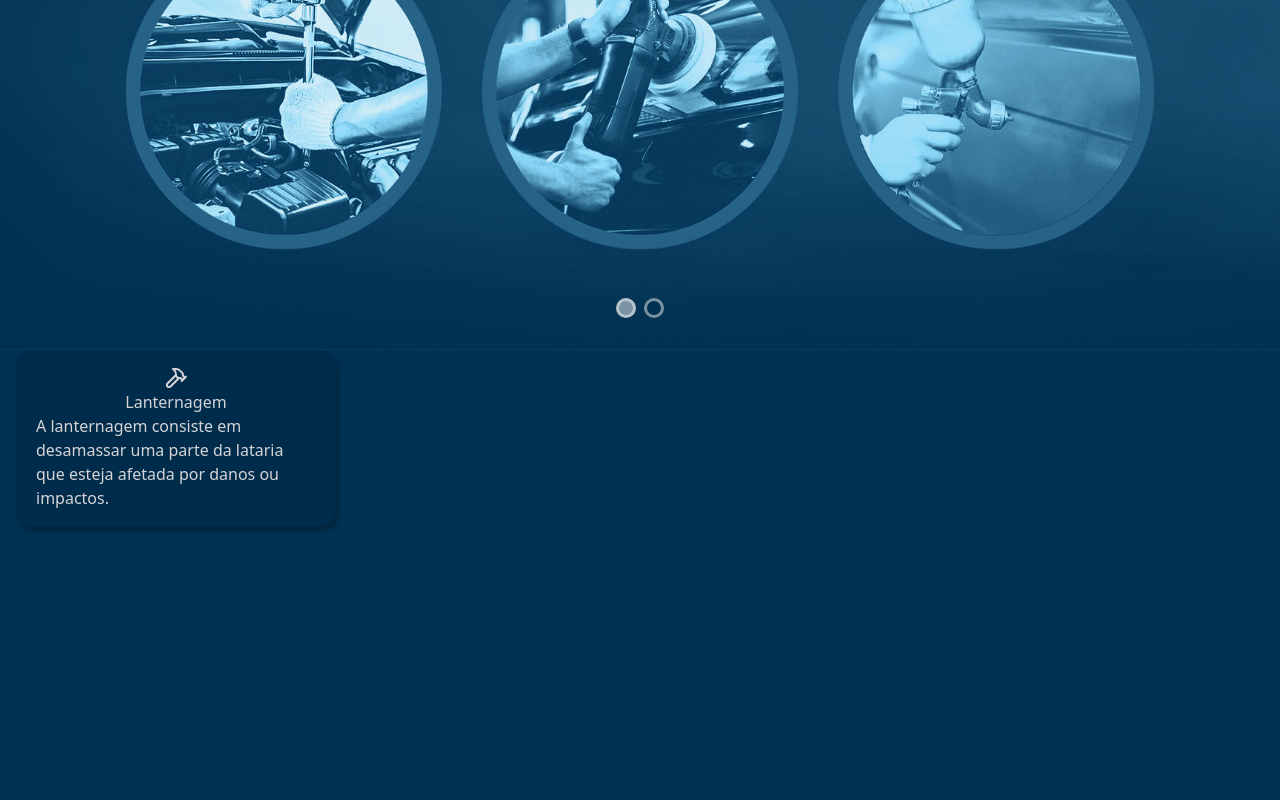
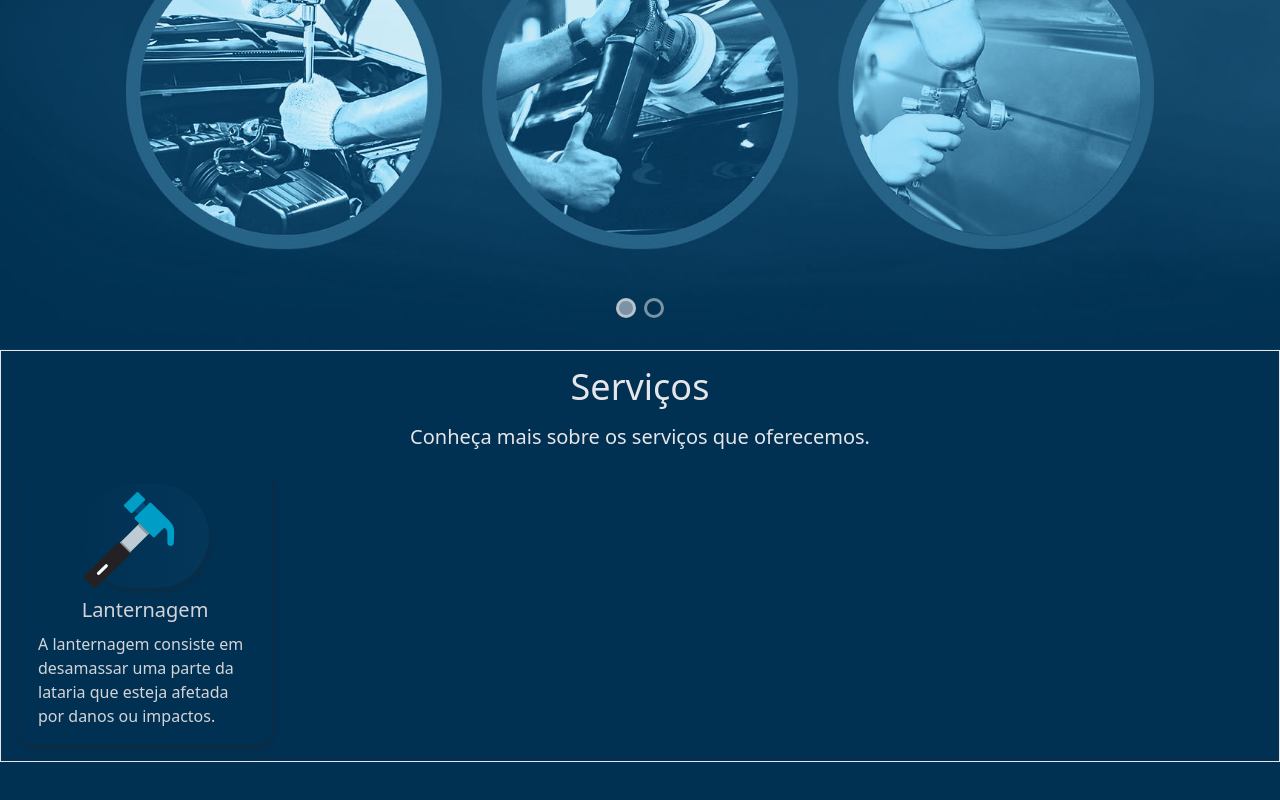
Before and after one commit to andreiafsouza/eldoauto, a React (Vite) app: page / in a window 1280 px wide. Shown: the part 450-1250 px from the top of the page. Built offline with nearby package versions, Linux system fonts and the light colour scheme.

Commit message:
feat: services section card

```diff
--- a/src/components/Cards/ServiceCard.tsx
+++ b/src/components/Cards/ServiceCard.tsx
@@ -8,12 +8,14 @@ type ServiceCardProps = {
 
 const ServiceCard = ({ icon, title, description }: ServiceCardProps) => {
   return (
-    <div className="relative bg-black bg-opacity-10 flex flex-col items-center max-w-xs py-4 px-5 rounded-2xl shadow-[2px_5px_5px_rgba(0,0,0,0.25)] text-zinc-300">
-      <div>{icon}</div>
-      <div>
-        <h1>{title}</h1>
+    <div className="relative flex flex-col items-center max-w-[256px] py-4 px-5 rounded-2xl shadow-[2px_5px_5px_rgba(36,36,36,0.25)] text-zinc-300 border-[rgba(36,36,36,0.25)] border-[0.1rem] hover:scale-[1.02] transition-all cursor-pointer hover:bg-[#1E5E8D1A]">
+      <div className="w-[60%] h-[45%] pt-2 flex justify-start rounded-full bg-gradient-to-r from-[#00315340] to-[#2c689c1a] shadow-[2px_5px_5px_rgba(36,36,36,0.25)]">
+        {icon}
       </div>
-      <div>{description}</div>
+
+      <h1 className="text-xl py-2 whitespace-nowrap">{title}</h1>
+
+      <div className="text-left">{description}</div>
     </div>
   );
 };
--- /dev/null
+++ b/src/components/Icons/HammerIcon.tsx
@@ -0,0 +1,36 @@
+const HammerIcon = () => {
+  return (
+    <svg width="96" height="96" fill="none" viewBox="0 0 96 102">
+      <path
+        fill="#BDCCD4"
+        d="M61.142 31.247L37.377 54.894l10.571 10.519 23.765-23.648-10.571-10.518z"
+      ></path>
+      <path
+        fill="#8C969B"
+        d="M60.772 31.614l-3.731 3.714 10.57 10.519 3.732-3.714-10.57-10.519zM39.611 52.673l-3.732 3.713L46.45 66.905l3.732-3.714-10.57-10.518z"
+      ></path>
+      <path
+        fill="#242124"
+        d="M10.172 101.408L.599 91.871a2.039 2.039 0 010-2.886l35.066-34.88a2.059 2.059 0 012.9 0L48.71 64.2a2.03 2.03 0 01.617 1.456 2.023 2.023 0 01-.617 1.455l-35.663 34.322a2.071 2.071 0 01-2.875-.025z"
+      ></path>
+      <path
+        fill="#009EC6"
+        d="M64.721 7.065L58.041.417a1.436 1.436 0 00-2.025 0L43.104 13.266a1.42 1.42 0 000 2.014l6.68 6.648a1.436 1.436 0 002.025 0L64.72 9.079a1.42 1.42 0 000-2.014z"
+      ></path>
+      <path
+        fill="#004E76"
+        d="M66.38 14.876l-3.732-3.714-8.714 8.671 3.732 3.714 8.714-8.671z"
+      ></path>
+      <path
+        fill="#009EC6"
+        d="M95.624 38.227c-.498-2.28-1.954-4.559-4.643-7.432a.73.73 0 00-.124-.21L71.762 11.57a1.485 1.485 0 00-2.066 0l-15.36 15.285a1.449 1.449 0 00-.319 1.585c.074.176.182.336.318.471l19.095 19a1.455 1.455 0 001.593.317c.177-.073.338-.181.473-.317l9.847-9.81a5.509 5.509 0 012.541 2.098c.612.941.92 2.046.882 3.167v9.909s0 3.32 2.49 3.715c1.107.186 4.356.62 4.356-3.096.012 0 .859-11.841.012-15.669z"
+      ></path>
+      <path
+        fill="#fff"
+        d="M25.027 77.192l-.008-.009a1.686 1.686 0 00-2.377 0l-8.185 8.145a1.666 1.666 0 000 2.365l.008.009c.657.653 1.72.653 2.377 0l8.186-8.145a1.666 1.666 0 000-2.365z"
+      ></path>
+    </svg>
+  );
+};
+
+export default HammerIcon;
--- /dev/null
+++ b/src/components/Icons/index.tsx
@@ -0,0 +1 @@
+export { default as HammerIcon } from "./HammerIcon";
--- a/src/components/Links/LinkScroll.tsx
+++ b/src/components/Links/LinkScroll.tsx
@@ -15,8 +15,8 @@ const LinkScroll = ({ to, text, variant }: LinkProps) => {
     <a
       className={
         variant && variant === "btn"
-          ? "bg-black bg-opacity-20 hover:bg-opacity-10 transition-colors text-lg text-zinc-200 rounded-3xl whitespace-nowrap py-2 px-8 shadow-lg flex items-center justify-center w-fit mx-auto"
-          : "text-base text-zinc-200 drop-shadow-lg"
+          ? "bg-black bg-opacity-20 hover:bg-opacity-10 transition-colors text-lg rounded-3xl whitespace-nowrap py-2 px-8 shadow-lg flex items-center justify-center w-fit mx-auto"
+          : "text-base drop-shadow-lg"
       }
       href={`#${to}`}
       data-nav={to}
--- a/src/components/Navbar.tsx
+++ b/src/components/Navbar.tsx
@@ -45,7 +45,7 @@ const Navbar = () => {
         })}
       </div>
       <div className="flex items-center md:hidden">
-        <Menu size={36} className="text-zinc-200" />
+        <Menu size={36} />
       </div>
     </nav>
   );
--- a/src/components/Services.tsx
+++ b/src/components/Services.tsx
@@ -1,15 +1,19 @@
-import { Hammer } from "lucide-react";
+import { HammerIcon } from "./Icons";
 import { ServiceCard } from "./Cards";
 
 const Services = () => {
   return (
     <section className="h-screen w-full bg-blue" id="services">
-      <div className="max-w-[84rem] px-4 mx-auto">
+      <div className="max-w-[84rem] border p-4 mx-auto">
+        <h1 className="text-2xl md:text-4xl text-center">Serviços</h1>
+        <h2 className="md:text-xl text-center py-4">
+          Conheça mais sobre os serviços que oferecemos.
+        </h2>
         <ServiceCard
           title="Lanternagem"
           description=" A lanternagem consiste em desamassar uma parte da lataria que esteja
         afetada por danos ou impactos."
-          icon={<Hammer />}
+          icon={<HammerIcon />}
         />
       </div>
     </section>
--- a/src/styles/main.css
+++ b/src/styles/main.css
@@ -6,4 +6,8 @@
   :root {
     --navHeight: 1rem;
   }
+
+  body {
+    color: #e6e6e9;
+  }
 }
--- a/tailwind.config.js
+++ b/tailwind.config.js
@@ -6,7 +6,8 @@ export default {
       colors: {
         blue: "#003153",
         gray: "#e6e6e9",
-        shadow: "rgba(0, 0, 0, 0.5)",
+        shadow: "#24212440",
+        light: "#ffffff26",
       },
       fontFamily: {
         sans: ["Noto Sans", "sans-serif"],
```
